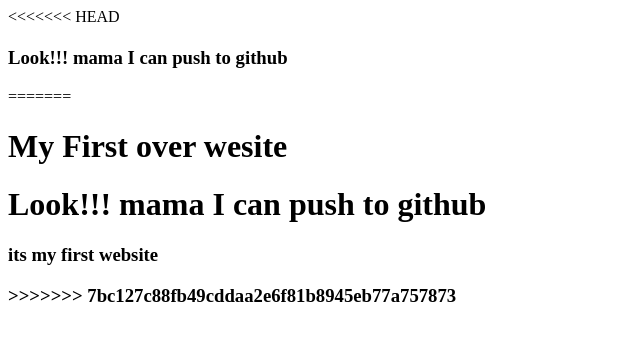
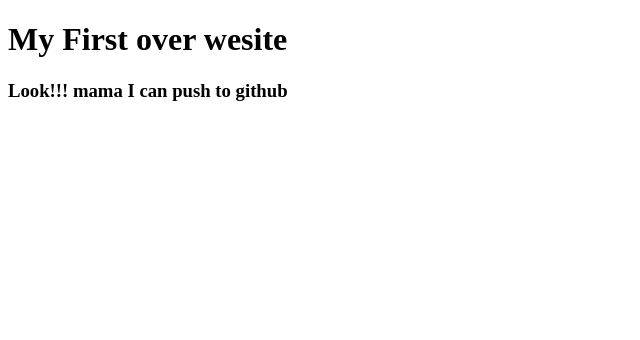
Before and after one commit to MohammadpHRidoy/My-First-website, a plain HTML site: page index.html in a window 1280 px wide. Shown: the whole page, without its empty margins (0-640 px from the left). Drawn offline with Linux system fonts and the light colour scheme.

Commit message:
ghot added

```diff
--- a/index.html
+++ b/index.html
@@ -9,16 +9,8 @@
 </head>
 
 <body>
-<<<<<<< HEAD
-    <h1></h1>
+    <h1>My First over wesite</h1>
     <h3>Look!!! mama I can push to github</h3>
-=======
-    <h1>My First over wesite</h1>
-    <h1>Look!!! mama I can push to github</h1>
-    <h3></its Not mama! its your amma>
-    <p>its my first website</p>
-
->>>>>>> 7bc127c88fb49cddaa2e6f81b8945eb77a757873
 </body>
 
 </html>
```
